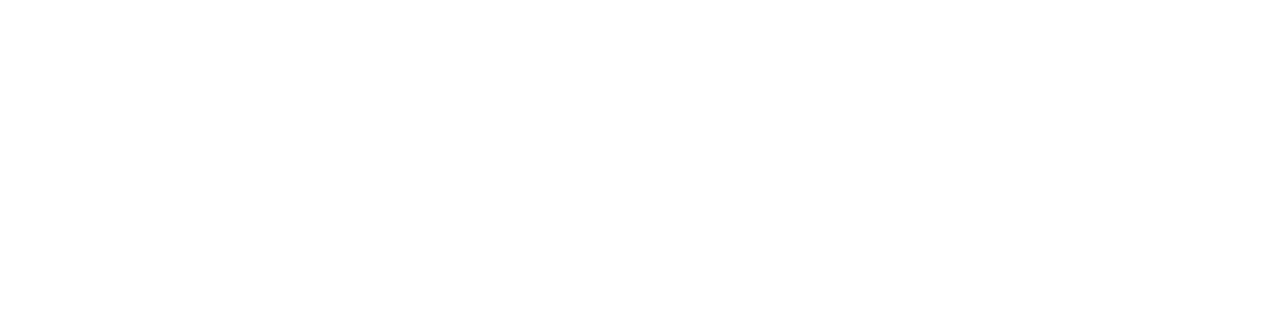
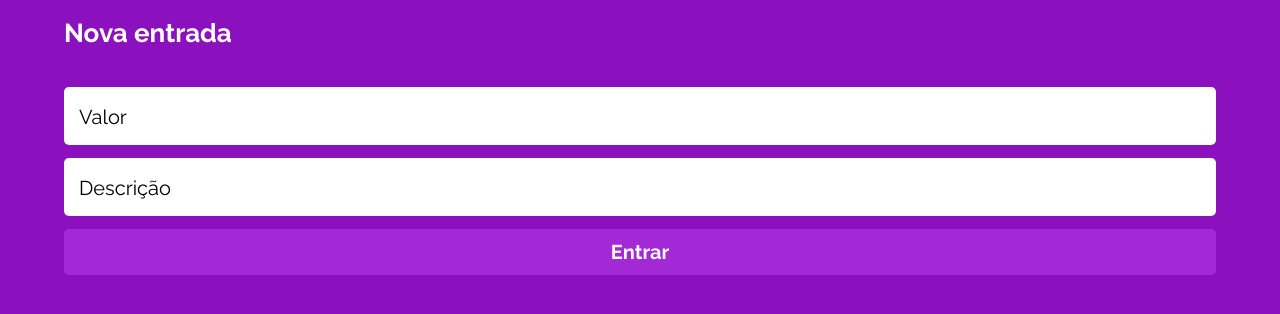
Before and after one commit to Celusgo/my-wallet-front-end, a React (Create React App) app: page /newincome in a window 1280 px wide. Shown: the top 314 px of the page. Built offline with nearby package versions, Linux system fonts and the light colour scheme; a web font is replaced by a local one.

Commit message:
Finalizaçao das rotas de transaçoes

```diff
--- a/src/App.js
+++ b/src/App.js
@@ -4,7 +4,8 @@ import './css/reset.css';
 import Register from './routes/Register';
 import Login from './routes/Login';
 import Homepage from './routes/Homepage';
-
+import NewIncome from './routes/NewIncome';
+import NewOutgoing from './routes/NewOutgoing';
 
 export default function App() {
 
@@ -20,6 +21,12 @@ export default function App() {
                     <Route path="/homepage" exact>
                         <Homepage />
                     </Route>
+                    <Route path="/newincome" exact>
+                        <NewIncome />
+                    </Route>
+                    <Route path="/newoutgoing" exact>
+                        <NewOutgoing />
+                    </Route>
                 </Switch>
             </BrowserRouter>
     )
--- /dev/null
+++ b/src/routes/NewIncome.js
@@ -0,0 +1,133 @@
+import styled from 'styled-components';
+import { useHistory } from 'react-router-dom';
+import { useState } from 'react';
+import Loader from "react-loader-spinner";
+import "react-loader-spinner/dist/loader/css/react-spinner-loader.css";
+
+export default function NewIcome() {
+    const history = useHistory();
+    const [value, setValue] = useState("");
+    const [description, setDescription] = useState("");
+    const [isDisabled, setIsDisabled] = useState(false);
+
+    function sendIncome(e){
+        e.preventDefault();
+        setIsDisabled(true);
+        const body = {
+            value,
+            description
+        }
+        console.log(body);
+        //history.push("/homepage");
+        //setIsDisabled(false);
+    }
+
+    return (
+        <Container>
+            <ContentHolder>
+                <PageTitle>
+                    <h1>Nova entrada</h1>
+                </PageTitle>
+                <form onSubmit = {sendIncome}>
+                <Input
+                        placeholder="Valor"
+                        disabled={isDisabled}
+                        type="text"
+                        onChange={(e) => setValue(e.target.value)}
+                    />
+                    <Input
+                        placeholder="Descrição"
+                        disabled={isDisabled}
+                        type="text"
+                        onChange={(e) => setDescription(e.target.value)}
+                    />
+                    <Button
+                        disabled={isDisabled}
+                        type="submit"
+                    >
+                        {isDisabled ? <Loader
+                            type="Watch"
+                            color="#FFFFFF"
+                            height={45}
+                            width={100}
+                        /> : "Entrar"}
+                    </Button>
+                </form>
+            </ContentHolder>
+        </Container>
+    )
+}
+
+const Container = styled.div`
+    width:100%;
+    min-height:100vh;
+    box-sizing: border-box;
+    display:flex;
+    background-color: #8C11BE;
+`;
+
+const PageTitle = styled.div`
+    width:90%;
+    display:flex;
+    justify-content: space-between;
+    h1{
+    font-family: 'Raleway';
+    font-weight: bold;
+    font-size: 26px;
+    color:#FFFFFF;
+    }
+`;
+
+const ContentHolder = styled.div`
+    margin:20px auto;
+    display:flex;
+    flex-direction:column;
+    width:100%;
+    align-items:center;
+
+    form{
+        display:flex;
+        flex-direction:column;
+        width:90%;
+        margin-top:28px;
+    }
+`;
+
+const Input = styled.input`
+    box-sizing: border-box;
+    margin-top:13px;
+    height:58px;
+    border-radius: 5px;
+    border:none;
+    outline:none;
+    padding: 19px 0 17px 15px;
+    font-family: 'Raleway';
+    color: #000000;
+    font-size:20px;
+
+    ::-webkit-input-placeholder  {
+        font-family: 'Raleway';
+        color: #000000;
+        font-size:20px;
+    }
+    :disabled{
+        opacity:0.7;
+    }
+`;
+
+const Button = styled.button`
+    box-sizing:border-box;
+    background-color: #A328D6;
+    border-radius: 5px;
+    margin-top:13px;
+    border:none;
+    outline:none;
+    height:46px;
+    font-family:'Raleway';
+    color:#FFFFFF;
+    font-size:20px;
+    font-weight:700;
+    :disabled{
+        opacity:0.7;
+    }
+`;
--- /dev/null
+++ b/src/routes/NewOutgoing.js
@@ -0,0 +1,134 @@
+import styled from 'styled-components';
+import { useHistory } from 'react-router-dom';
+import { useState } from 'react';
+import Loader from "react-loader-spinner";
+import "react-loader-spinner/dist/loader/css/react-spinner-loader.css";
+
+export default function NewOutgoing() {
+    const history = useHistory();
+    const [value, setValue] = useState("");
+    const [description, setDescription] = useState("");
+    const [isDisabled, setIsDisabled] = useState(false);
+
+    function sendOutgoing(e){
+        e.preventDefault();
+        setIsDisabled(true);
+        const body = {
+            value,
+            description
+        }
+        console.log(body);
+        //history.push("/homepage");
+        //setIsDisabled(false);
+    }
+
+
+    return (
+        <Container>
+            <ContentHolder>
+                <PageTitle>
+                    <h1>Nova saída</h1>
+                </PageTitle>
+                <form onSubmit = {sendOutgoing}>
+                <Input
+                        placeholder="Valor"
+                        disabled={isDisabled}
+                        type="text"
+                        onChange={(e) => setValue(e.target.value)}
+                    />
+                    <Input
+                        placeholder="Descrição"
+                        disabled={isDisabled}
+                        type="text"
+                        onChange={(e) => setDescription(e.target.value)}
+                    />
+                    <Button
+                        disabled={isDisabled}
+                        type="submit"
+                    >
+                        {isDisabled ? <Loader
+                            type="Watch"
+                            color="#FFFFFF"
+                            height={45}
+                            width={100}
+                        /> : "Entrar"}
+                    </Button>
+                </form>
+            </ContentHolder>
+        </Container>
+    )
+}
+
+const Container = styled.div`
+    width:100%;
+    min-height:100vh;
+    box-sizing: border-box;
+    display:flex;
+    background-color: #8C11BE;
+`;
+
+const PageTitle = styled.div`
+    width:90%;
+    display:flex;
+    justify-content: space-between;
+    h1{
+    font-family: 'Raleway';
+    font-weight: bold;
+    font-size: 26px;
+    color:#FFFFFF;
+    }
+`;
+
+const ContentHolder = styled.div`
+    margin:20px auto;
+    display:flex;
+    flex-direction:column;
+    width:100%;
+    align-items:center;
+
+    form{
+        display:flex;
+        flex-direction:column;
+        width:90%;
+        margin-top:28px;
+    }
+`;
+
+const Input = styled.input`
+    box-sizing: border-box;
+    margin-top:13px;
+    height:58px;
+    border-radius: 5px;
+    border:none;
+    outline:none;
+    padding: 19px 0 17px 15px;
+    font-family: 'Raleway';
+    color: #000000;
+    font-size:20px;
+
+    ::-webkit-input-placeholder  {
+        font-family: 'Raleway';
+        color: #000000;
+        font-size:20px;
+    }
+    :disabled{
+        opacity:0.7;
+    }
+`;
+
+const Button = styled.button`
+    box-sizing:border-box;
+    background-color: #A328D6;
+    border-radius: 5px;
+    margin-top:13px;
+    border:none;
+    outline:none;
+    height:46px;
+    font-family:'Raleway';
+    color:#FFFFFF;
+    font-size:20px;
+    font-weight:700;
+    :disabled{
+        opacity:0.7;
+    }
+`;
```
